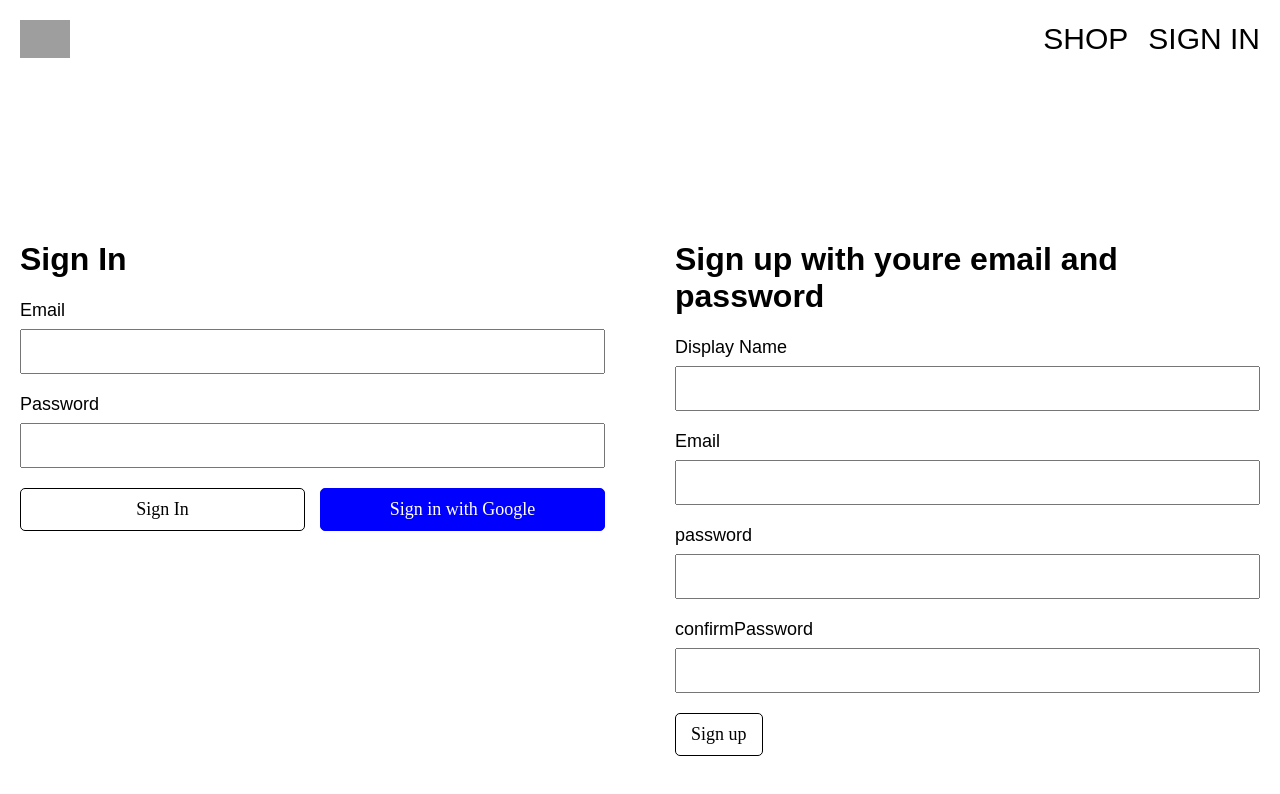
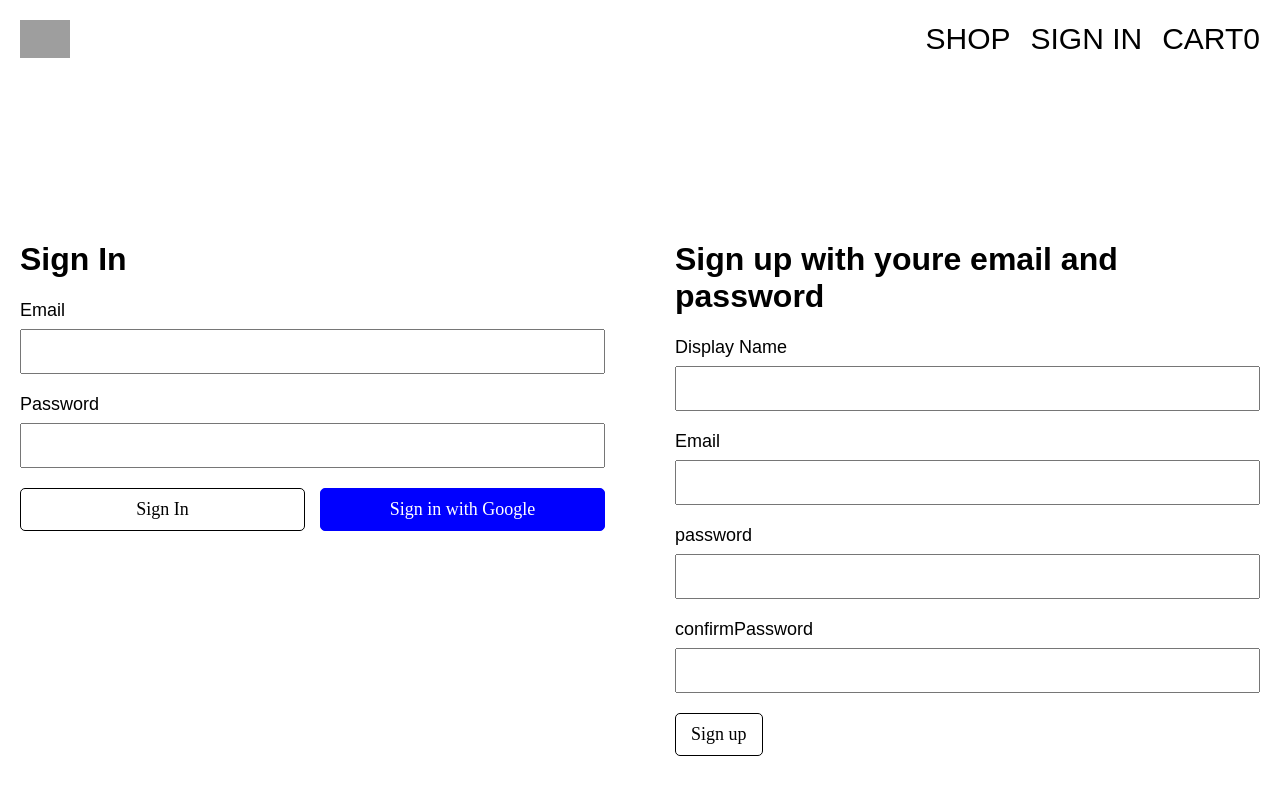
Before and after one commit to brentahrens1/wozzie-store, a React (Create React App) app: page /auth in a window 1280 px wide. Shown: the top 794 px of the page. Built offline with nearby package versions, Linux system fonts and the light colour scheme; no server answers; grey boxes are pictures that could not be loaded; a web font is replaced by a local one.

Commit message:
adding cart context

```diff
--- /dev/null
+++ b/src/components/cart-dropdown/cart-dropdown.component.jsx
@@ -0,0 +1,19 @@
+import './cart-dropdown.styles.scss';
+import Button from '../button/button.component';
+import { useContext } from 'react';
+import { CartContext } from '../../contexts/cart-context';
+
+const CartDropdown = () => {
+  const { isCartOpen } = useContext(CartContext);
+
+  return (
+    <div className={`cart-dropdown ${isCartOpen ? 'cart-dropdown-open' : '' }`}>
+      <div className='cart-items'>
+
+      </div>
+      <Button>Go to checkout</Button>
+    </div>
+  )
+}
+
+export default CartDropdown;
--- /dev/null
+++ b/src/components/cart-dropdown/cart-dropdown.styles.scss
@@ -0,0 +1,23 @@
+.cart-dropdown {
+  width: 300px;
+  height: 350px;
+  border: 1px solid #000000;
+  position: absolute;
+  right: 20px;
+  top: 80px;
+  background-color: #ffffff;
+  flex-direction: column;
+  justify-content: space-between;
+  align-items: center;
+  padding: 30px;
+  display: none;
+
+  .cart-items {
+    display: flex;
+    flex-direction: column;
+  }
+
+  &.cart-dropdown-open {
+    display: flex;
+  }
+}
--- /dev/null
+++ b/src/components/cart-icon/cart-icon.component.jsx
@@ -0,0 +1,16 @@
+import './cart-icon.styles.scss';
+import { useContext } from 'react';
+import { CartContext } from '../../contexts/cart-context';
+
+const CartIcon = () => {
+  const { setIsCartOpen, isCartOpen } = useContext(CartContext);
+
+  return (
+    <div className='cart-icon-container' onClick={() => setIsCartOpen(!isCartOpen)}>
+      <p className='cart-icon'>Cart</p>
+      <span className='cart-count'>0</span>
+    </div>
+  );
+};
+
+export default CartIcon;
--- /dev/null
+++ b/src/components/cart-icon/cart-icon.styles.scss
@@ -0,0 +1,21 @@
+.cart-icon-container {
+  display: flex;
+  align-items: center;
+  cursor: pointer;
+
+  .cart-icon {
+    font-size: 30px;
+    color: black;
+    display: flex;
+    align-items: center;
+    justify-content: center;
+    text-transform: uppercase;
+    margin: 0;
+  }
+
+  .cart-count {
+    font-size: 30px;
+    margin-left: 5px;
+    margin: 0;
+  }
+}
--- /dev/null
+++ b/src/contexts/cart-context.jsx
@@ -0,0 +1,13 @@
+import { createContext, useState } from 'react';
+
+export const CartContext = createContext({
+  isCartOpen: false,
+  setIsCartOpen: () => {},
+});
+
+export const CartProvider = ({ children }) => {
+  const [isCartOpen, setIsCartOpen] = useState(false);
+  const value = { isCartOpen, setIsCartOpen };
+
+  return <CartContext.Provider value={value}>{children}</CartContext.Provider>
+};
--- a/src/index.js
+++ b/src/index.js
@@ -6,6 +6,7 @@
 import { BrowserRouter } from 'react-router-dom';
 import { UserProvider } from './contexts/user.context';
 import { ShopProvider } from './contexts/shop.context';
+import { CartProvider } from './contexts/cart-context';
 
 const root = ReactDOM.createRoot(document.getElementById('root'));
 root.render(
@@ -13,7 +14,9 @@
     <BrowserRouter>
       <UserProvider>
         <ShopProvider>
-          <App />
+          <CartProvider>
+            <App />
+          </CartProvider>
         </ShopProvider>
       </UserProvider>
     </BrowserRouter>
--- a/src/routes/navigation/navigation.component.jsx
+++ b/src/routes/navigation/navigation.component.jsx
@@ -2,6 +2,8 @@
 import { Outlet, Link } from "react-router-dom";
 import logo from '../../assets/basketball.png';
 import './navigation.styles.scss';
+import CartIcon from "../../components/cart-icon/cart-icon.component";
+import CartDropdown from "../../components/cart-dropdown/cart-dropdown.component";
 import { UserContext } from "../../contexts/user.context";
 import { signOutUser } from "../../utils/firebase/firebase.utils";
 
@@ -29,7 +31,9 @@
                   Sign In
                 </Link>
             }
+            <CartIcon />
           </div>
+          <CartDropdown />
         </div>
       </div>
       <Outlet />
```
